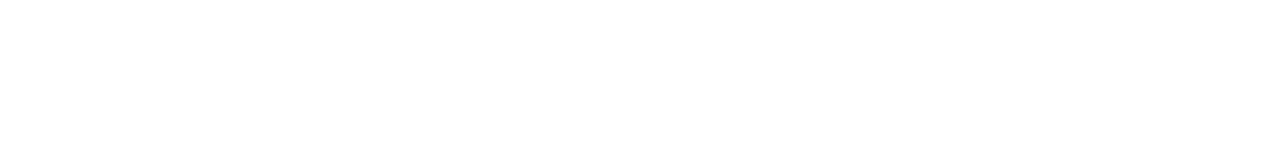
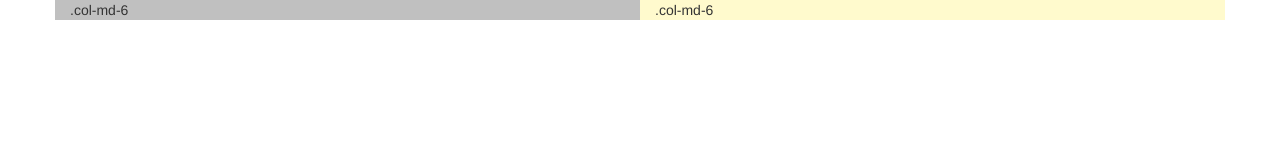
Before and after one commit to vrubliuk/lookshop, a plain HTML site: page homepage.html in a window 1280 px wide. Drawn offline with nearby package versions, Linux system fonts and the light colour scheme.

```diff
--- a/css/style.css
+++ b/css/style.css
@@ -0,0 +1,11 @@
+.row {
+
+}
+
+.test1 {
+  background-color: silver;
+}
+
+.test2 {
+  background-color: lemonchiffon;
+}
--- a/homepage.html
+++ b/homepage.html
@@ -1,11 +1,13 @@
 <!DOCTYPE html>
-<html>
+<html lang="en-US">
 
 <head>
 	<title>LookShop</title>
 	<meta charset="UTF-8">
+	<meta name="viewport" content="width=device-width, initial-scale=1, maximum-scale=1, user-scalable=no">
 	<link rel="icon" href="images/icon.png">
-	<link rel="stylesheet" href="https://maxcdn.bootstrapcdn.com/bootstrap/3.3.7/css/bootstrap.min.css" integrity="sha384-BVYiiSIFeK1dGmJRAkycuHAHRg32OmUcww7on3RYdg4Va+PmSTsz/K68vbdEjh4u" crossorigin="anonymous">
+	<link rel="stylesheet" href="https://maxcdn.bootstrapcdn.com/bootstrap/3.3.7/css/bootstrap.min.css" integrity="sha384-BVYiiSIFeK1dGmJRAkycuHAHRg32OmUcww7on3RYdg4Va+PmSTsz/K68vbdEjh4u"
+			crossorigin="anonymous">
 		<!--<link href="https://fonts.googleapis.com/css?family=Montserrat:400,700" rel="stylesheet">-->
 		<!--<link href="https://fonts.googleapis.com/css?family=Kaushan+Script" rel="stylesheet">-->
 		<!--<link href="https://fonts.googleapis.com/css?family=Roboto:100,100i,300,300i,400,400i,500,500i,700,700i,900,900i" rel="stylesheet">-->
@@ -17,24 +19,21 @@
 </head>
 
 <body>
-
-
-
-
-
-
-
-
-
-
-
+	<div class="container">
+		<div class="row">
+			<div class="col-lg-6 col-xs-12 test1"  >.col-md-6</div>
+			<div class="col-lg-6 col-xs-12 test2">.col-md-6</div>
+		</div>
+	</div>
 
 
 	<script src="https://ajax.googleapis.com/ajax/libs/jquery/3.1.1/jquery.min.js"></script>
-	<script src="https://maxcdn.bootstrapcdn.com/bootstrap/3.3.7/js/bootstrap.min.js" integrity="sha384-Tc5IQib027qvyjSMfHjOMaLkfuWVxZxUPnCJA7l2mCWNIpG9mGCD8wGNIcPD7Txa" crossorigin="anonymous"></script>
+	<script src="https://maxcdn.bootstrapcdn.com/bootstrap/3.3.7/js/bootstrap.min.js" integrity="sha384-Tc5IQib027qvyjSMfHjOMaLkfuWVxZxUPnCJA7l2mCWNIpG9mGCD8wGNIcPD7Txa"
+			crossorigin="anonymous"></script>
 		<!--<script type="text/javascript" src="scrollbar/jquery.mousewheel.js"></script>-->
 		<!--<script type="text/javascript" src="scrollbar/jquery.jscrollpane.min.js"></script>-->
 		<!--<script type="text/javascript" src="bootstrap.min.js"></script>-->
 		<script src="javascript/js.js" type="text/javascript"></script>
 </body>
+
 </html>
```
Also changed, not shown: images/1-search.png (added), images/1-user-icon.png (added), images/2-logo.png (added), images/2-shopping-cart.png (added), images/3-arrow-left.png (added), images/3-arrow-right.png (added), images/3-button-arrow.png (added), images/3-tile-pic.png (added), images/3-titile-bg.jpg (added), images/4-fb.png (added), images/4-pn.png (added), images/4-tw.png (added), images/5-1.png (added), images/button-plus.png (added). Lines whose indentation alone changed are shown as unchanged.
